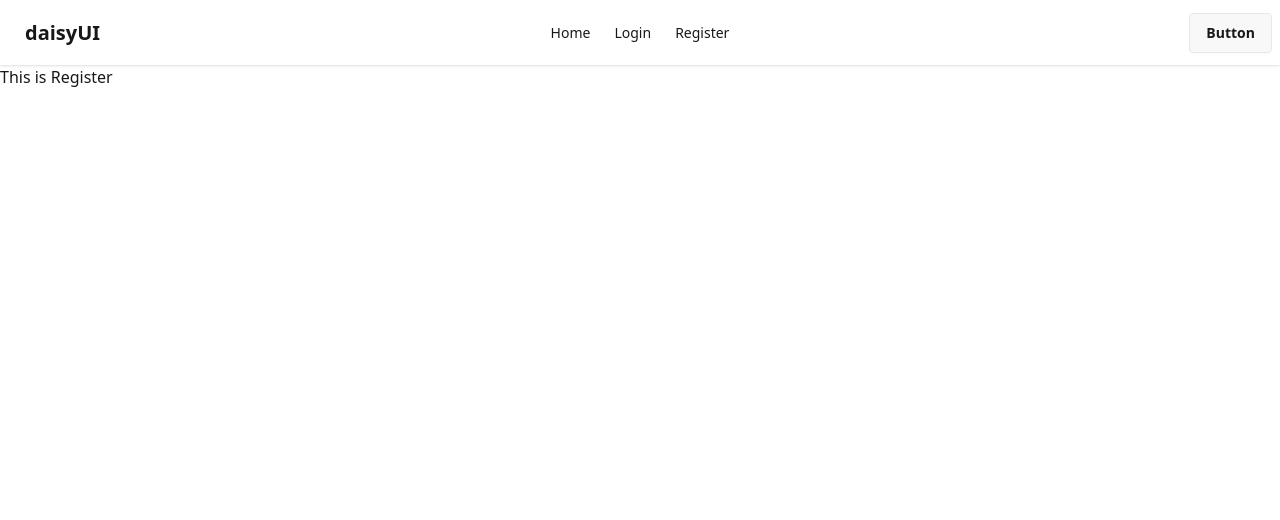
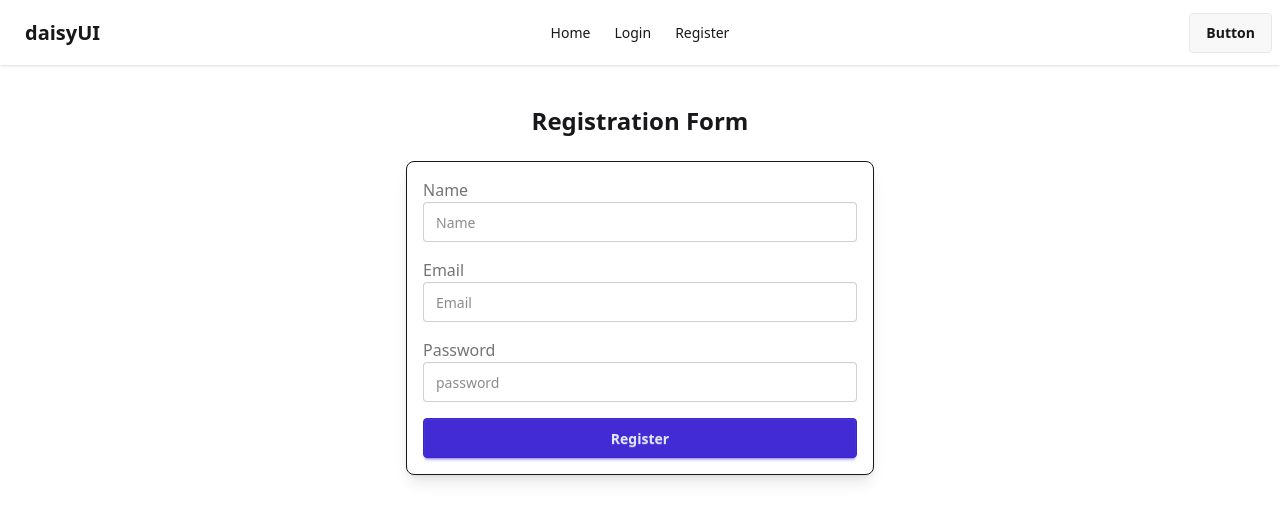
Before and after one commit to shohan89/firebase-auth-practice, a React (Vite) app: page /register in a window 1280 px wide. Shown: the top 520 px of the page. Built offline with nearby package versions, Linux system fonts and the light colour scheme.

Commit message:
add Login & Registration form

```diff
--- a/src/pages/Login.jsx
+++ b/src/pages/Login.jsx
@@ -1,8 +1,19 @@
 
 const Login = () => {
     return (
-        <div>
-            <h2>This is Login</h2>
+        <div className="w-[500px] mx-auto p-4 mt-6">
+            <h2 className="text-2xl font-bold text-center mb-6">Login Form</h2>
+            <form className="w-full space-y-4 border p-4 shadow-lg rounded-lg">
+                <div>
+                    <label className="label">Email</label><br />
+                    <input type="text" name="email" className="input w-full" placeholder="Email" required />
+                </div>
+                <div>
+                    <label className="label">Password</label><br />
+                    <input type="password" name="password" className="input w-full" placeholder="password" required />
+                </div>
+                <button className="btn btn-primary w-full">Login</button>
+            </form>
         </div>
     );
 };
--- a/src/pages/Register.jsx
+++ b/src/pages/Register.jsx
@@ -1,8 +1,23 @@
 
 const Register = () => {
     return (
-        <div>
-            <h2>This is Register</h2>
+        <div className="w-[500px] mx-auto p-4 mt-6">
+            <h2 className="text-2xl font-bold text-center mb-6">Registration Form</h2>
+            <form className="w-full space-y-4 border p-4 shadow-lg rounded-lg">
+                <div>
+                    <label className="label">Name</label><br />
+                    <input type="text" name="name" className="input w-full" placeholder="Name" required />
+                </div>
+                <div>
+                    <label className="label">Email</label><br />
+                    <input type="text" name="email" className="input w-full" placeholder="Email" required />
+                </div>
+                <div>
+                    <label className="label">Password</label><br />
+                    <input type="password" name="password" className="input w-full" placeholder="password" required />
+                </div>
+                <button className="btn btn-primary w-full">Register</button>
+            </form>
         </div>
     );
 };
```
